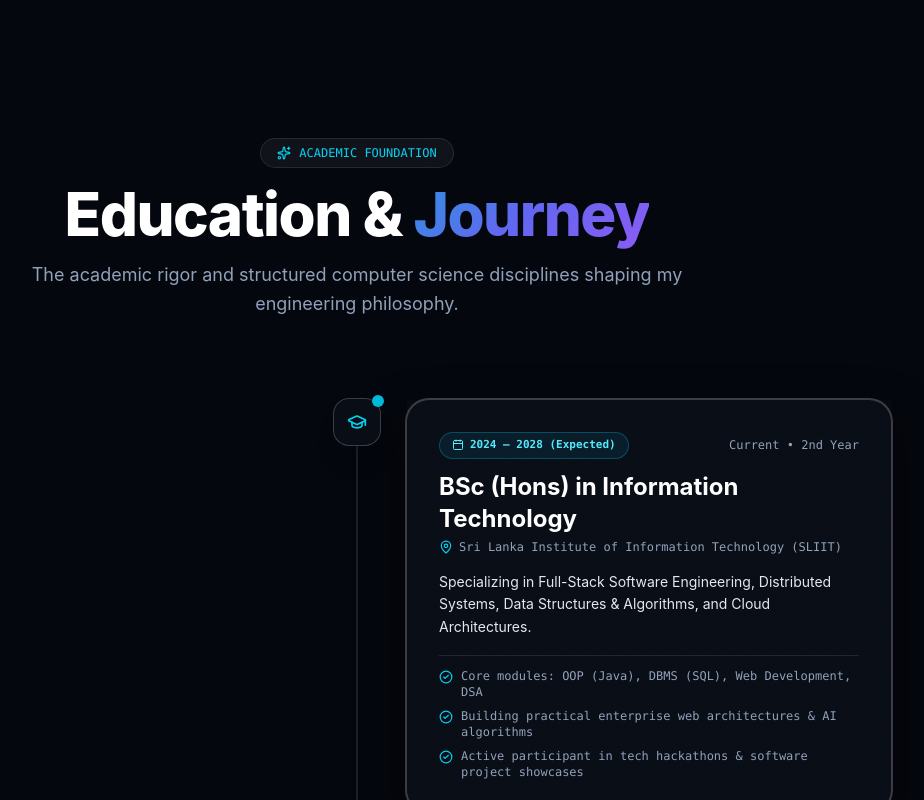
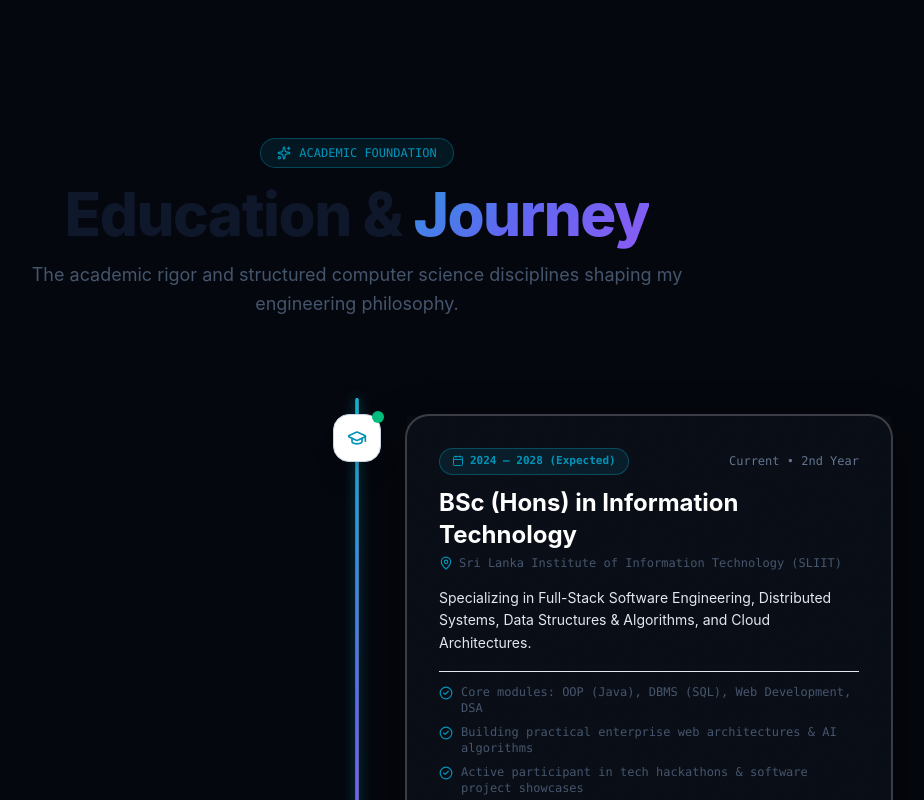
Before and after one commit to sasiruliyanage2004/portfolio-, a React (Vite) app: page / in a window 1280 px wide. Shown: the part 2260-3060 px from the top of the page, without its empty margins (283-1207 px from the left). Built offline with nearby package versions, Linux system fonts and the light colour scheme.

Commit message:
fix_education_timeline_spine_and_vibrant_green_in_light_mode

```diff
--- a/src/components/cyber/EducationCyber.jsx
+++ b/src/components/cyber/EducationCyber.jsx
@@ -69,34 +69,34 @@ export default function EducationCyber() {
       <div className="mx-auto max-w-6xl px-6 lg:px-10 relative z-10">
         {/* Section Header */}
         <div className="text-center max-w-2xl mx-auto mb-16 sm:mb-20">
-          <div className="inline-flex items-center gap-2 rounded-full border border-white/10 bg-white/5 px-4 py-1.5 font-mono text-xs text-cyan-400 mb-4 backdrop-blur-md">
+          <div className="inline-flex items-center gap-2 rounded-full border border-cyan-500/30 dark:border-white/10 bg-cyan-500/10 dark:bg-white/5 px-4 py-1.5 font-mono text-xs text-cyan-600 dark:text-cyan-400 mb-4 backdrop-blur-md">
             <Sparkles className="h-3.5 w-3.5" />
             <span>ACADEMIC FOUNDATION</span>
           </div>
-          <h2 className="text-4xl sm:text-5xl lg:text-6xl font-extrabold tracking-tight text-white">
+          <h2 className="text-4xl sm:text-5xl lg:text-6xl font-extrabold tracking-tight text-slate-900 dark:text-white">
             Education &amp; <span className="text-gradient">Journey</span>
           </h2>
-          <p className="mt-4 text-base sm:text-lg text-slate-400 font-normal leading-relaxed">
+          <p className="mt-4 text-base sm:text-lg text-slate-600 dark:text-slate-400 font-normal leading-relaxed">
             The academic rigor and structured computer science disciplines shaping my engineering philosophy.
           </p>
         </div>
 
         {/* Timeline Container */}
         <div className="relative">
-          {/* Vertical spine background */}
-          <div className="absolute left-6 md:left-1/2 top-0 bottom-0 w-[2px] -translate-x-1/2 bg-white/10" />
+          {/* Vertical spine background track */}
+          <div className="absolute left-6 md:left-1/2 top-0 bottom-0 w-[3px] -translate-x-1/2 bg-slate-300/80 dark:bg-white/10 rounded-full" />
 
           {/* Animated Glowing spine fill */}
           <motion.div
-            style={{ height: pathHeight }}
-            className="absolute left-6 md:left-1/2 top-0 w-[2px] -translate-x-1/2 origin-top"
             style={{
+              height: pathHeight,
               background: "linear-gradient(to bottom, var(--grad-start), var(--grad-mid), var(--grad-end))",
             }}
+            className="absolute left-6 md:left-1/2 top-0 w-[3px] -translate-x-1/2 origin-top rounded-full shadow-[0_0_12px_rgba(6,182,212,0.6)] z-10"
           />
 
           {/* Timeline Nodes */}
-          <div className="space-y-12 sm:space-y-16">
+          <div className="space-y-12 sm:space-y-16 pt-4">
             {EDUCATION_DATA.map((item, idx) => {
               const isEven = idx % 2 === 0;
               const Icon = item.icon;
@@ -113,47 +113,47 @@ export default function EducationCyber() {
                   } gap-8 md:gap-12`}
                 >
                   {/* Center Node Icon */}
-                  <div className="absolute left-6 md:left-1/2 -translate-x-1/2 z-20 flex h-12 w-12 items-center justify-center rounded-2xl border border-white/20 bg-[#090d16] shadow-xl backdrop-blur-xl group">
-                    <Icon className="h-5 w-5 text-cyan-400" />
+                  <div className="absolute left-6 md:left-1/2 -translate-x-1/2 z-20 flex h-12 w-12 items-center justify-center rounded-2xl border border-slate-300 dark:border-white/20 bg-white dark:bg-[#090d16] shadow-xl backdrop-blur-xl group">
+                    <Icon className="h-5 w-5 text-cyan-600 dark:text-cyan-400" />
                     {item.status === "active" && (
                       <span className="absolute -top-1 -right-1 flex h-3 w-3">
-                        <span className="animate-ping absolute inline-flex h-full w-full rounded-full bg-cyan-400 opacity-75" />
-                        <span className="relative inline-flex rounded-full h-3 w-3 bg-cyan-500" />
+                        <span className="animate-ping absolute inline-flex h-full w-full rounded-full bg-emerald-400 opacity-75" />
+                        <span className="relative inline-flex rounded-full h-3 w-3 bg-emerald-500" />
                       </span>
                     )}
                   </div>
 
                   {/* Card Content */}
                   <div className="ml-14 md:ml-0 w-full md:w-[calc(50%-3rem)]">
-                    <div className="project-card-obsidian noise-overlay rounded-3xl p-6 sm:p-8 border border-white/10 hover:border-cyan-400/40 transition-all duration-300 shadow-xl group">
+                    <div className="project-card-obsidian noise-overlay rounded-3xl p-6 sm:p-8 border border-slate-200 dark:border-white/10 hover:border-cyan-400/50 transition-all duration-300 shadow-xl group">
                       <div className="flex flex-wrap items-center justify-between gap-2 mb-3">
-                        <span className="inline-flex items-center gap-1.5 rounded-full border border-cyan-500/30 bg-cyan-500/10 px-3 py-1 font-mono text-[11px] font-bold text-cyan-300">
+                        <span className="inline-flex items-center gap-1.5 rounded-full border border-cyan-500/30 bg-cyan-500/10 px-3 py-1 font-mono text-[11px] font-bold text-cyan-600 dark:text-cyan-300">
                           <Calendar className="h-3 w-3" />
                           {item.period}
                         </span>
-                        <span className="font-mono text-xs text-slate-400">
+                        <span className="font-mono text-xs text-slate-500 dark:text-slate-400">
                           {item.badge}
                         </span>
                       </div>
 
-                      <h3 className="text-xl sm:text-2xl font-extrabold text-white group-hover:text-cyan-300 transition-colors">
+                      <h3 className="text-xl sm:text-2xl font-extrabold text-slate-900 dark:text-white group-hover:text-cyan-600 dark:group-hover:text-cyan-300 transition-colors">
                         {item.title}
                       </h3>
 
-                      <div className="mt-1 flex items-center gap-1.5 font-mono text-xs text-slate-400">
-                        <MapPin className="h-3.5 w-3.5 text-cyan-400 shrink-0" />
+                      <div className="mt-1 flex items-center gap-1.5 font-mono text-xs text-slate-600 dark:text-slate-400">
+                        <MapPin className="h-3.5 w-3.5 text-cyan-600 dark:text-cyan-400 shrink-0" />
                         <span>{item.institution}</span>
                       </div>
 
-                      <p className="mt-4 text-sm text-slate-300 leading-relaxed font-normal">
+                      <p className="mt-4 text-sm text-slate-700 dark:text-slate-300 leading-relaxed font-normal">
                         {item.description}
                       </p>
 
                       {/* Highlights */}
-                      <ul className="mt-4 space-y-2 pt-3 border-t border-white/10">
+                      <ul className="mt-4 space-y-2 pt-3 border-t border-slate-200 dark:border-white/10">
                         {item.highlights.map((highlight, hIdx) => (
-                          <li key={hIdx} className="flex items-start gap-2 text-xs text-slate-400 font-mono">
-                            <CheckCircle2 className="h-3.5 w-3.5 text-cyan-400 shrink-0 mt-0.5" />
+                          <li key={hIdx} className="flex items-start gap-2 text-xs text-slate-600 dark:text-slate-400 font-mono">
+                            <CheckCircle2 className="h-3.5 w-3.5 text-cyan-600 dark:text-cyan-400 shrink-0 mt-0.5" />
                             <span>{highlight}</span>
                           </li>
                         ))}
--- a/src/index.css
+++ b/src/index.css
@@ -55,29 +55,29 @@
   --grad-end: #a855f7;
 }
 
-/* 4 LIVE BRAND GRADIENT PALETTES (Light Mode - Deep, Rich & High-Contrast) */
+/* 4 LIVE BRAND GRADIENT PALETTES (Light Mode - Vibrant Green & Cyan Preserved) */
 .light-theme[data-palette="current"], body.light-theme.palette-current {
   --grad-start: #0284c7;
-  --grad-mid: #4f46e5;
-  --grad-end: #7e22ce;
+  --grad-mid: #6366f1;
+  --grad-end: #8b5cf6;
 }
 
 .light-theme[data-palette="option-a"], body.light-theme.palette-option-a {
   --grad-start: #0284c7;
-  --grad-mid: #059669;
-  --grad-end: #0f766e;
+  --grad-mid: #10b981;
+  --grad-end: #0d9488;
 }
 
 .light-theme[data-palette="option-b"], body.light-theme.palette-option-b {
-  --grad-start: #4338ca;
+  --grad-start: #4f46e5;
   --grad-mid: #0284c7;
-  --grad-end: #059669;
+  --grad-end: #10b981;
 }
 
 .light-theme[data-palette="option-c"], body.light-theme.palette-option-c {
-  --grad-start: #0f766e;
+  --grad-start: #0d9488;
   --grad-mid: #0284c7;
-  --grad-end: #7e22ce;
+  --grad-end: #8b5cf6;
 }
 
 html {
```
